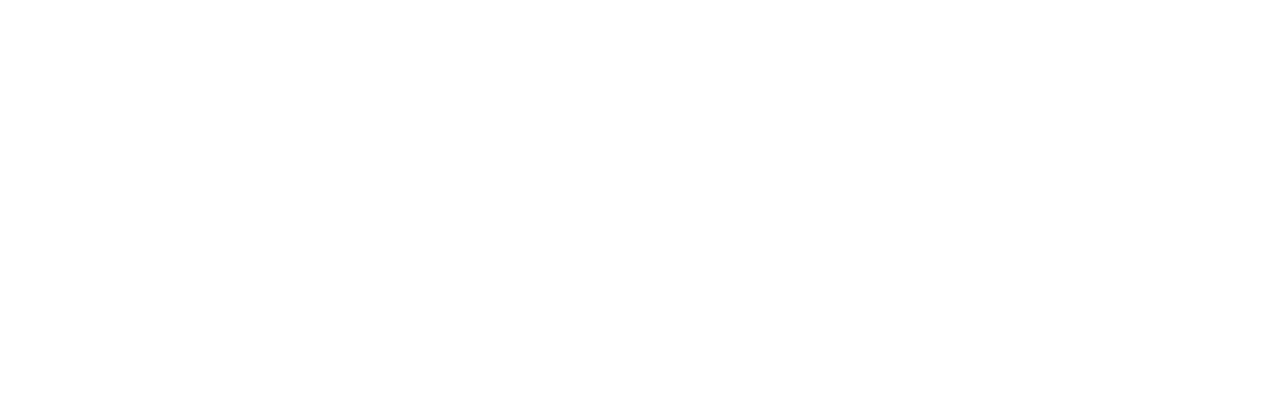
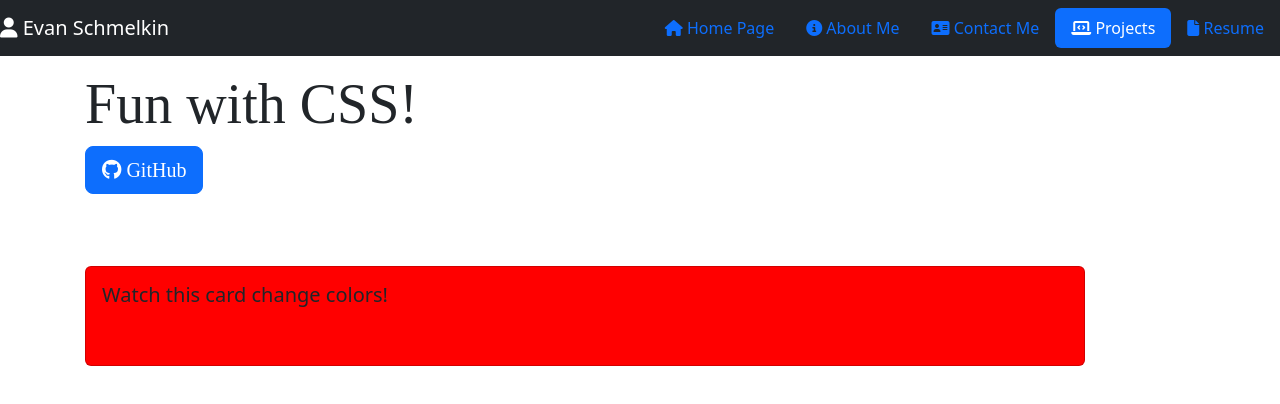
Before and after one commit to evanschmelkin/evanschmelkin.github.io, a plain HTML site: page projects.html in a window 1280 px wide. Drawn offline with Linux system fonts and the light colour scheme.

Commit message:
5:27 friday push

```diff
--- a/projects.html
+++ b/projects.html
@@ -1,10 +1,60 @@
 <!DOCTYPE html>
 <html lang="en">
 <head>
-    <meta charset="UTF-8">
-    <title>Title</title>
+    <title> Evan Schmelkin </title>
+    <link rel="shortcut icon" type="image/jpg" href="images/nzxt-phantom-530-price.jpg"/>
+    <link rel="stylesheet" href="bootstrap-5.3.3-dist/css/bootstrap.min.css" >
+    <link rel="stylesheet" href="fontawesome-free-6.7.2-web/css/all.min.css" >
+    <link rel="stylesheet" href="fontawesome-free-6.7.2-web/css/solid.css" >
+    <link rel="stylesheet" href="styles.css" >
 </head>
+
 <body>
+
+<header>
+    <!-- Image and text -->
+    <nav class="navbar navbar-dark bg-dark">
+        <a class="navbar-brand" href="index.html">
+            <!--<img src="images/profile_image.jpg" width="30" height="30" class="d-inline-block align-top" alt="Prof. William Tarimo">-->
+            <i class="fa-solid fa-user"></i>
+            Evan Schmelkin
+        </a>
+
+        <ul class="nav nav-pills">
+            <li class="nav-item">
+                <a class="nav-link" id="button1" href="index.html"><i class="fas fa-home"></i> Home Page </a>
+            </li>
+            <li class="nav-item">
+                <a class="nav-link" href="about.html"><i class="fas fa-info-circle"></i> About Me </a>
+
+            </li>
+            <li class="nav-item">
+                <a class="nav-link" href="contact.html"><i class="fas fa-address-card"></i> Contact Me </a>
+            </li>
+            <li>
+                <a class="nav-link active" href="projects.html"><i class="fa-solid fa-laptop-code"></i> Projects</a>
+            </li>
+            <li class="nav-item">
+                <a class="nav-link" href="resume.html"><i class="fa-solid fa-file"></i> Resume</a>
+            </li>
+        </ul>
+    </nav>
+</header>
+<div class="container">
+
+    <div class="jumbotron" id="projectsjumbotron">
+        <h1 class="display-4">Fun with CSS!</h1>
+        <a class="btn btn-primary btn-lg" id="github" href="https://github.com/evanschmelkin" role="button"><i class="fa-brands fa-github"></i> GitHub</a>
+    </div>
+    <br>
+    <br>
+    <br>
+    <div class="card" id="projectscard1">
+        <div class="card-body">
+            <h5 class="card-title">Watch this card change colors!</h5>
+        </div>
+
+    </div>
 
 </body>
 </html>
--- a/styles.css
+++ b/styles.css
@@ -37,3 +37,27 @@
   width: auto;
   padding: 15px 15px;
 }
+
+#github:hover {
+  background-color: blueviolet;
+
+}
+
+#projectsjumbotron {
+  font-family : "Papyrus", serif;
+}
+
+
+@keyframes redtolimegreen {
+  from {background-color: red;}
+  to {background-color: limegreen;}
+}
+
+/*this is what will be animated */
+#projectscard1 {
+  width: 1000px;
+  height: 100px;
+  background-color: red;
+  animation-name: redtolimegreen;
+  animation-duration: 4s;
+}
```
Also changed, not shown: example.js (deleted, +0 -21 lines), index.html (+1 -1 lines), style.css (deleted).
